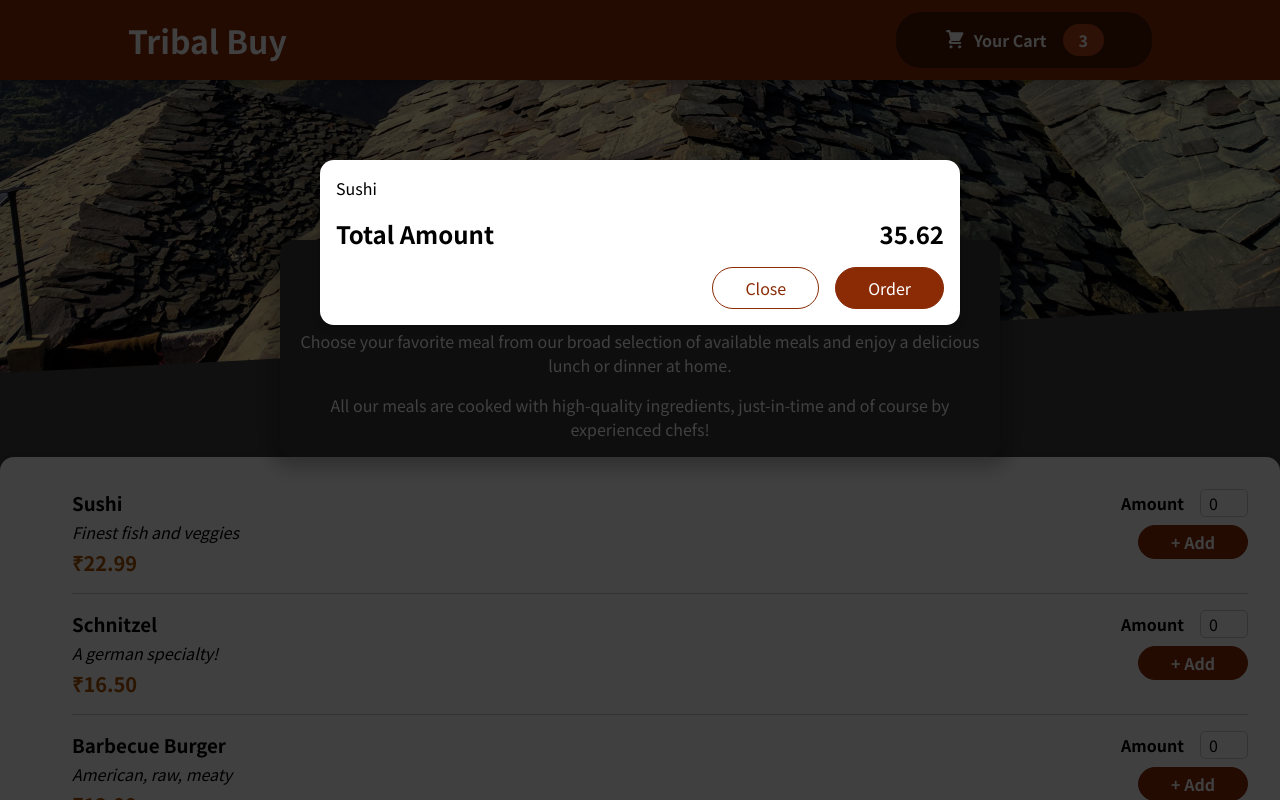
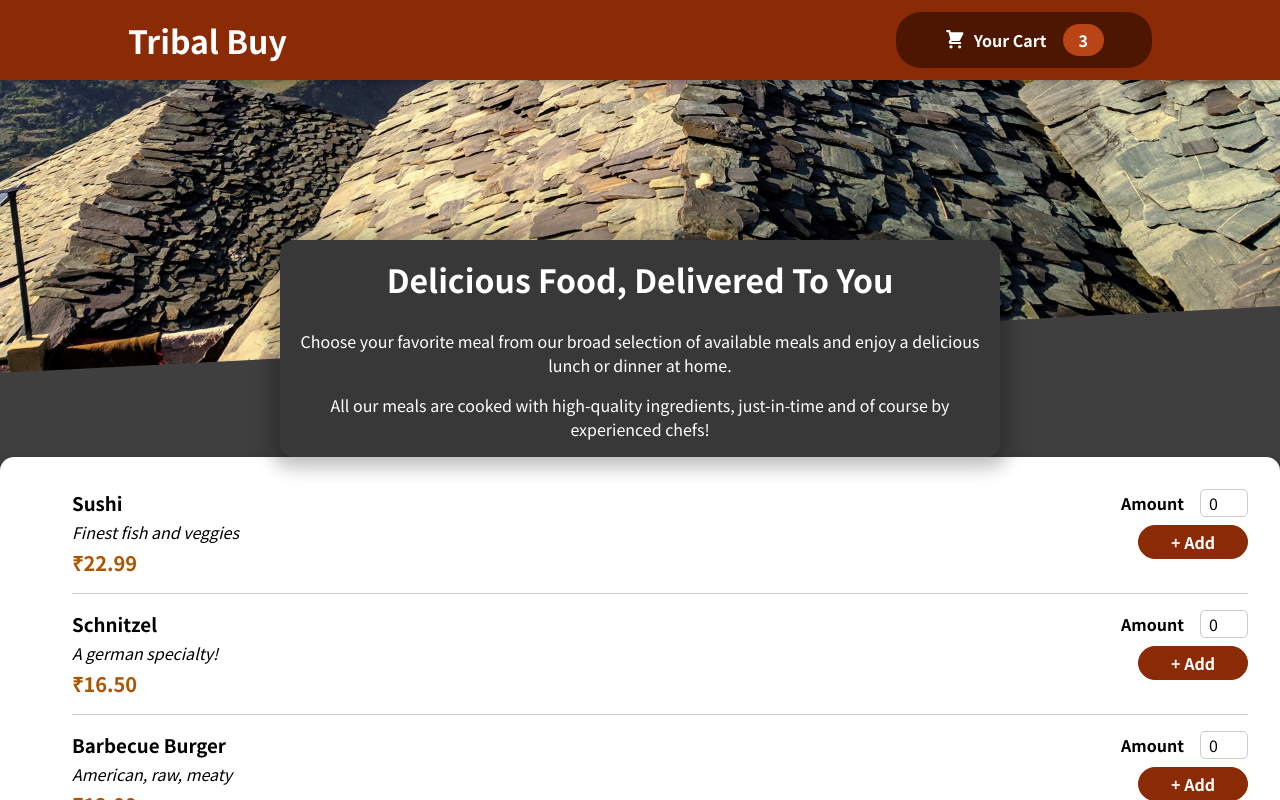
Before and after one commit to Aryan-NSUT/tribal-items-trial, a React (Create React App) app: page / in a window 1280 px wide. Shown: the top 800 px of the page. Built offline with nearby package versions, Linux system fonts and the light colour scheme.

Commit message:
Added close modal to cart

```diff
--- a/src/App.js
+++ b/src/App.js
@@ -1,12 +1,21 @@
-import React from "react";
+import React,{useState} from "react";
 import Header from "./components/Layout/Header/Header";
 import Items from "./components/Items/Items/Items";
 import Cart from "./components/Cart/Cart";
 function App() {
+  const [cartIsShown,setcartIsShown]=useState(false);
+  const cartIsShownHandler = () =>{
+    setcartIsShown(true);
+  }
+
+  const cartIsHiddenHandler = () =>{
+    setcartIsShown(false);
+  }
+
   return (
     <React.Fragment>
-      <Cart />
-      <Header />
+      {cartIsShown && <Cart onClickClose={cartIsHiddenHandler}/>}
+      <Header onClickShow={cartIsShownHandler}/>
       <main>
         <Items />
       </main>
--- a/src/components/Cart/Cart.jsx
+++ b/src/components/Cart/Cart.jsx
@@ -6,14 +6,14 @@ const Cart = (props) => {
     { id: "c1", name: "Sushi", amount: "2", price: 12.99 },
   ].map((item) => <li>{item.name}</li>);
   return (
-    <Modal>
+    <Modal onClickClose={props.onClickClose}>
       <ul className={classes["cart-items"]}>{cartItems}</ul>
       <div className={classes.total}>
           <span>Total Amount</span>
           <span>35.62</span>
       </div>
       <div className={classes.actions}>
-          <button className={classes['button--alt']}>Close</button>
+          <button className={classes['button--alt']} onClick={props.onClickClose}>Close</button>
           <button className={classes.button}>Order</button>
       </div>
     </Modal>
--- a/src/components/Layout/Header/Header.jsx
+++ b/src/components/Layout/Header/Header.jsx
@@ -7,7 +7,7 @@ const Header = (props) => {
     <React.Fragment>
       <header className={classes.header}>
         <h1>Tribal Buy</h1>
-        <HeaderCartButton/>
+        <HeaderCartButton onClick={props.onClickShow}/>
       </header>
       <div className={classes["main-image"]}>
         <img src={villageImage} alt="Traditional villages from Uttrakhand" />
--- a/src/components/Layout/HeaderCartButton/HeaderCartButton.jsx
+++ b/src/components/Layout/HeaderCartButton/HeaderCartButton.jsx
@@ -3,7 +3,7 @@ import CartIcon from "../../Cart/CartIcon/CartIcon";
 
 const HeaderCartButton = (props) => {
   return (
-    <button className={classes.button}>
+    <button className={classes.button} onClick={props.onClick}>
       <span className={classes.icon}>
         <CartIcon />
       </span>
--- a/src/components/UI/Modal/Modal.jsx
+++ b/src/components/UI/Modal/Modal.jsx
@@ -3,7 +3,7 @@ import classes from "./Modal.module.css";
 import reactDom from "react-dom";
 
 const Backdrop = (props) => {
-  return <div className={classes.backdrop} />;
+  return <div className={classes.backdrop} onClick={props.onClickClose}/>;
 };
 
 const ModalOverlay = (props) => {
@@ -19,7 +19,7 @@ const portalElement = document.getElementById("overlays");
 const Modal = (props) => {
   return (
     <React.Fragment>
-      {reactDom.createPortal(<Backdrop />, portalElement)}
+      {reactDom.createPortal(<Backdrop onClickClose={props.onClickClose}/>, portalElement)}
       {reactDom.createPortal(
         <ModalOverlay>{props.children}</ModalOverlay>,
         portalElement
```
Also changed, not shown: 1 other file (tests, documents, lock files or other folders).
